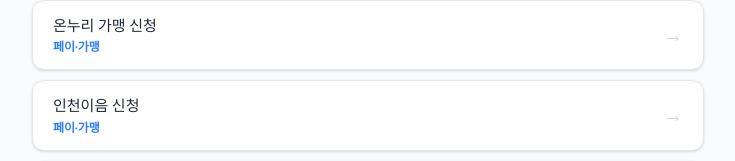
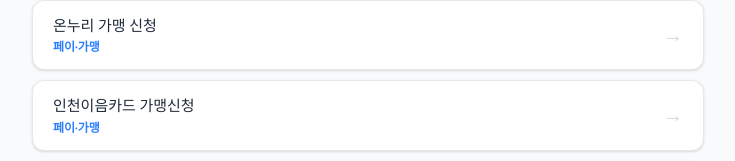
Before and after one commit to hannune-s/ssakdamoa, a Next.js app: page / in a window 1280 px wide. Shown: the part 359-520 px from the top of the page, without its empty margins (272-1007 px from the left). Built offline with nearby package versions, Linux system fonts and the light colour scheme.

Commit message:
fix: update incheon e-eum link and title

```diff
--- a/src/app/page.tsx
+++ b/src/app/page.tsx
@@ -7,7 +7,7 @@
 const LINKS = [
   { id: 1, title: '제로페이 가맹 신청', category: '페이·가맹', keywords: ['제로페이', '페이', '가맹'], url: 'https://www.zeropay.or.kr/UI_HP_001.act' },
   { id: 2, title: '온누리 가맹 신청', category: '페이·가맹', keywords: ['온누리', '가맹', '신청', '온누리상품권'], url: 'https://frc.sbiz.or.kr/afms/afm/SMMDL0001M01/page.do' },
-  { id: 3, title: '인천이음 신청', category: '페이·가맹', keywords: ['인천이음', '지역화폐', '이음'], url: '#' },
+  { id: 3, title: '인천이음카드 가맹신청', category: '페이·가맹', keywords: ['인천이음', '지역화폐', '이음', '인천이음카드'], url: 'https://with.konacard.co.kr/8-1' },
   { id: 4, title: '보건증(건강진단결과서) 발급 안내', category: '필수행정서식', keywords: ['보건증', '건강진단', '건강진단결과서'], url: '#' },
   { id: 5, title: '축산물 이력제 양식 다운로드', category: '필수행정서식', keywords: ['축산물', '이력제', '양식'], url: '#' },
   { id: 6, title: '영업신고증 서식', category: '필수행정서식', keywords: ['영업신고증', '신고', '서식'], url: '#' },
```
